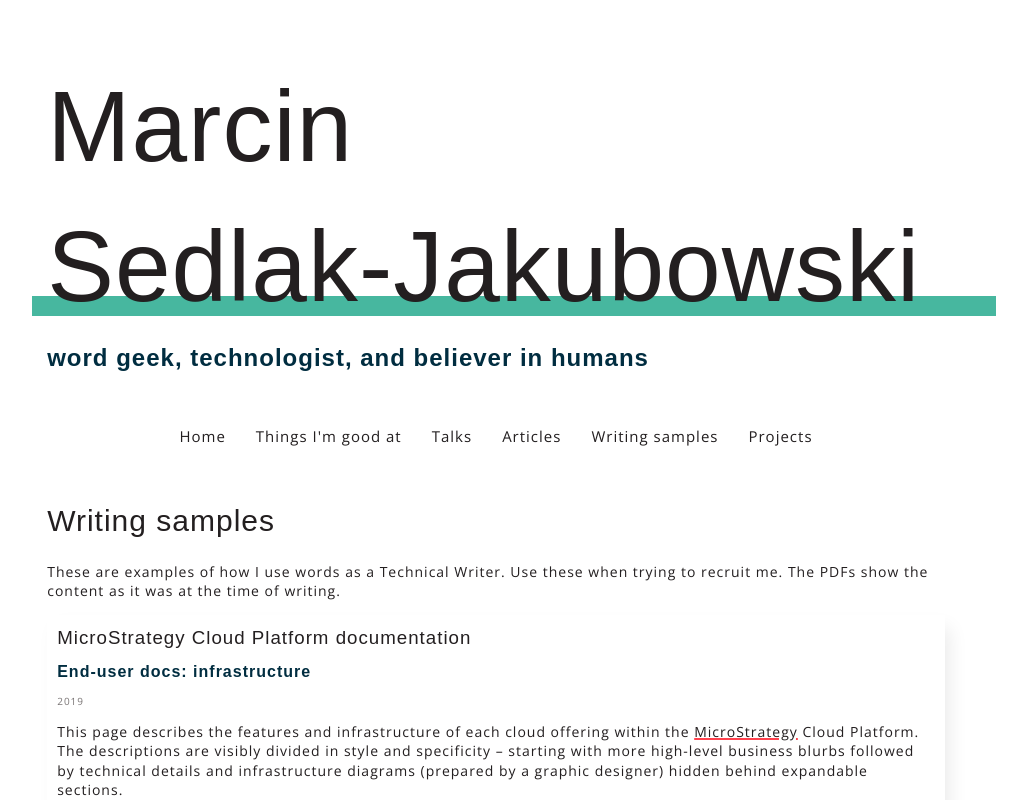
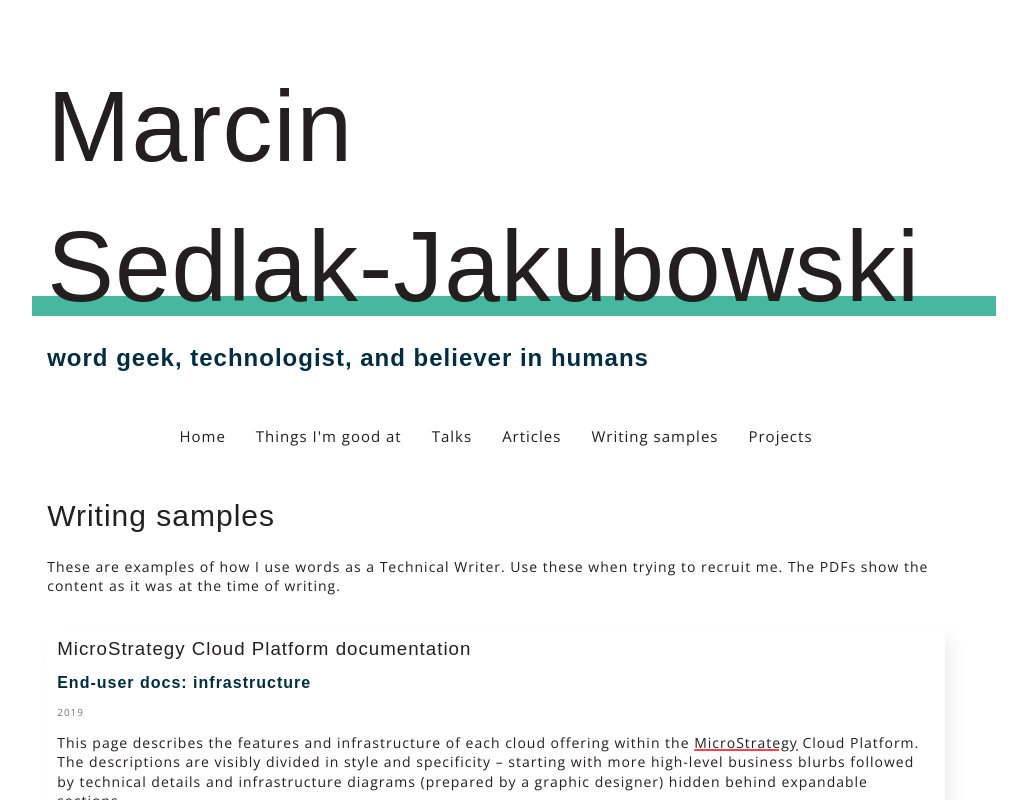
Before and after one commit to iniluap/marcin-sedlak-jakubowski, a Gatsby site: page /writing in a window 1280 px wide. Shown: the whole page, without its empty margins (144-1171 px from the left). Built offline with nearby package versions, Linux system fonts and the light colour scheme; Gatsby itself is replaced by a stand-in of ours; a web font is replaced by a local one.

Commit message:
Add section lead text for SectionHeader component

```diff
--- a/src/components/SectionHeader.js
+++ b/src/components/SectionHeader.js
@@ -2,16 +2,19 @@ import React from 'react';
 import styled from 'styled-components';
 
 const SectionHeaderStyles = styled.div`
+  margin-bottom: 3rem;
+
   h2 {
     font-size: 3rem;
-    margin: 0.5rem 0 2rem;
+    margin: 0 0 2rem;
   }
 `;
 
-export default function SectionHeader({ sectionTitle }) {
+export default function SectionHeader({ sectionTitle, sectionLead }) {
   return (
     <SectionHeaderStyles>
       <h2>{sectionTitle}</h2>
+      {sectionLead && <p>{sectionLead}</p>}
     </SectionHeaderStyles>
   );
 }
--- a/src/pages/writing.js
+++ b/src/pages/writing.js
@@ -18,12 +18,12 @@ const WritingStyles = styled.div`
 export default function WritingPage() {
   return (
     <WritingStyles>
-      <SectionHeader sectionTitle="Writing samples" />
-      <p>
-        These are examples of how I use words as a Technical Writer. Use these
-        when trying to recruit me. The PDFs show the content as it was at the
-        time of writing.
-      </p>
+      <SectionHeader
+        sectionTitle="Writing samples"
+        sectionLead="These are examples of how I use words as a Technical Writer. Use these
+      when trying to recruit me. The PDFs show the content as it was at the
+      time of writing."
+      />
 
       <div className="card-wrapper">
         <Card
```
